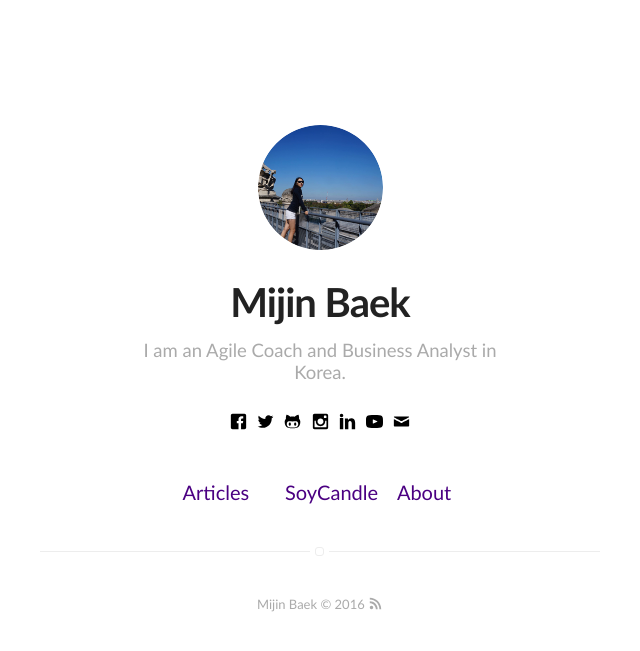
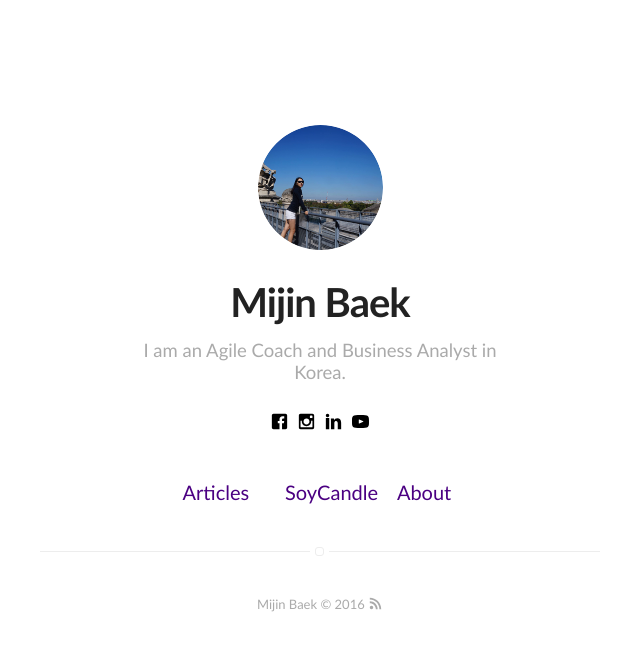
Before and after one commit to midaeng/maintest, a Jekyll site: the page built from index.html, in a window 1280 px wide. Shown: the top 651 px of the page, without its empty margins (320-960 px from the left). Built offline with Jekyll 4.4.1, drawn with Linux system fonts in a browser that asks for light colours.

Commit message:
Init maintest

```diff
--- a/_includes/header.html
+++ b/_includes/header.html
@@ -8,12 +8,12 @@
         <h2>{{ site.bio }}</h2>
         <div class="home__header-social">
             <a href="http://facebook.com/{{ site.facebook }}" target="_blank"><svg class="icon icon-facebook"><use xlink:href="#icon-facebook"></use></svg></a>
-            <a href="http://twitter.com/{{ site.twitter }}" target="_blank"><svg class="icon icon-twitter"><use xlink:href="#icon-twitter"></use></svg></a>
-            <a href="https://github.com/{{ site.github }}" target="_blank"><svg class="icon icon-github"><use xlink:href="#icon-github"></use></svg></a>
+           <!--  <a href="http://twitter.com/{{ site.twitter }}" target="_blank"><svg class="icon icon-twitter"><use xlink:href="#icon-twitter"></use></svg></a> -->
+<!--             <a href="https://github.com/{{ site.github }}" target="_blank"><svg class="icon icon-github"><use xlink:href="#icon-github"></use></svg></a> -->
             <a href="http://instagram.com/{{ site.instagram }}" target="_blank"><svg class="icon icon-instagram"><use xlink:href="#icon-instagram"></use></svg></a>
             <a href="http://linkedin.com/{{ site.linkedin }}" target="_blank"><svg class="icon icon-linkedin"><use xlink:href="#icon-linkedin"></use></svg></a>
             <a href="http://youtube.com/{{ site.youtube }}" target="_blank"><svg class="icon icon-youtube"><use xlink:href="#icon-youtube"></use></svg></a>
-            <a href="mailto:{{ site.email }}" target="_blank"><svg class="icon icon-mail"><use xlink:href="#icon-mail"></use></svg></a>
+            <!-- <a href="mailto:{{ site.email }}" target="_blank"><svg class="icon icon-mail"><use xlink:href="#icon-mail"></use></svg></a> -->
         </div>
 
     </header>
```
